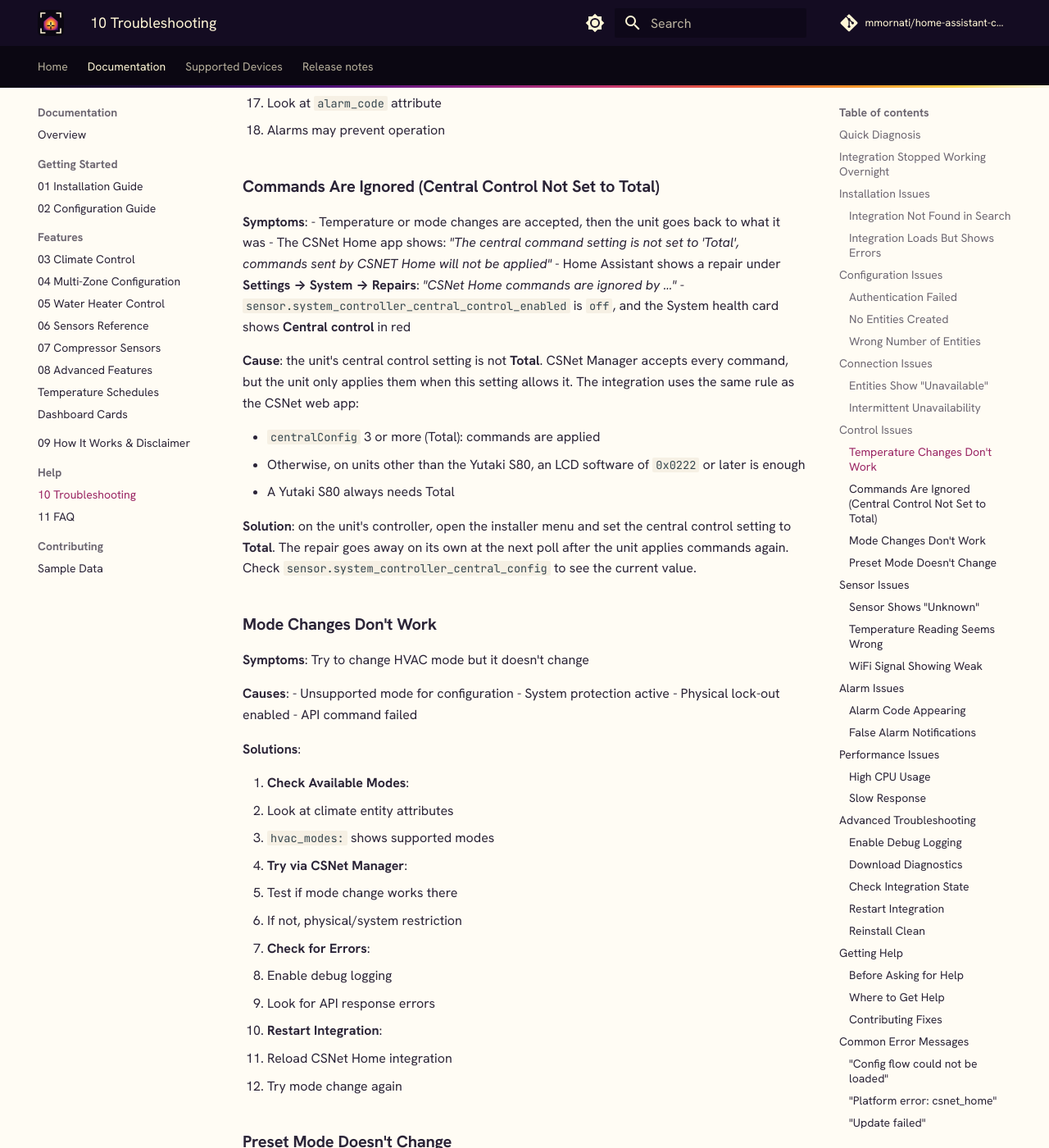
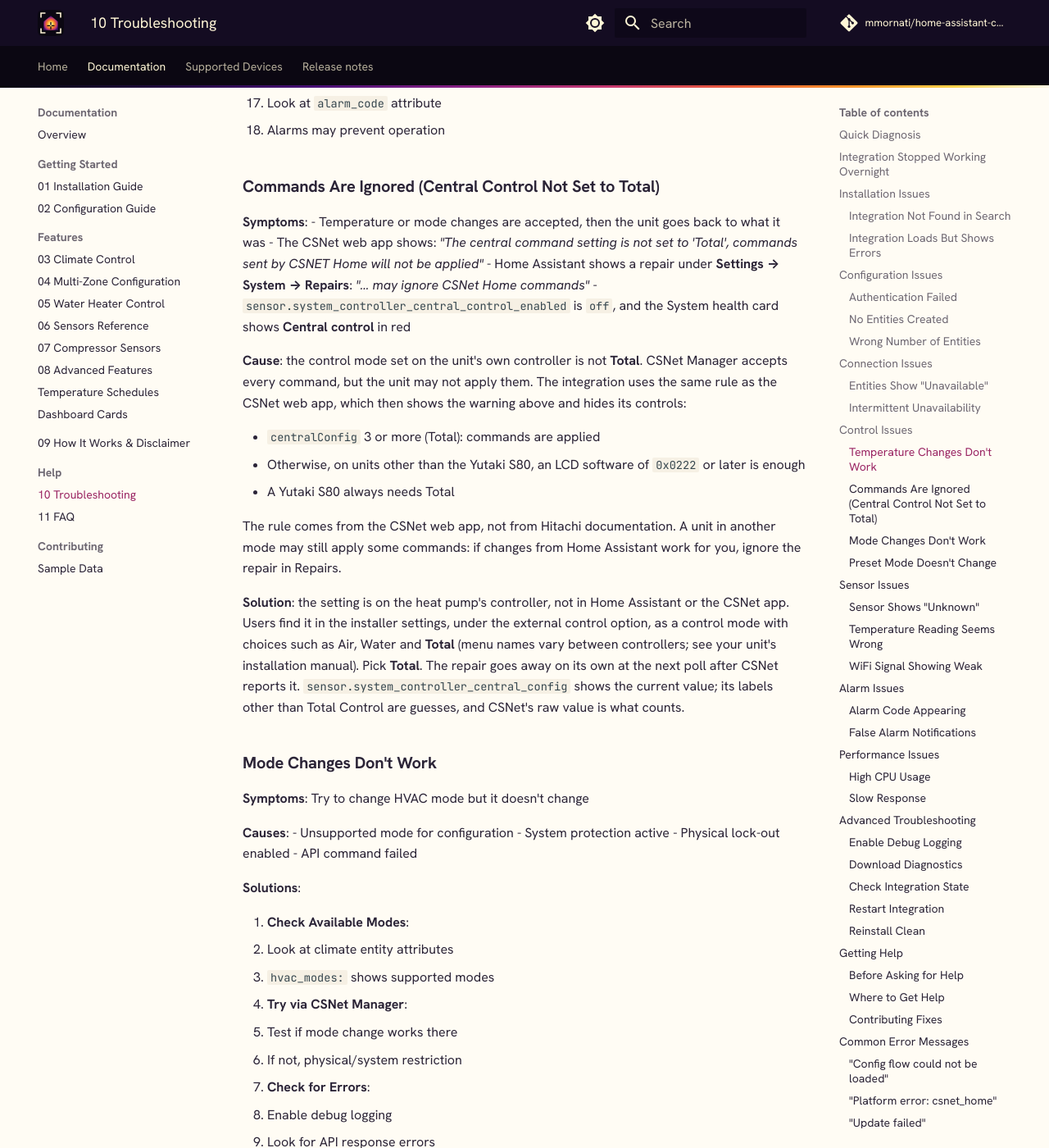
Before and after one commit to mmornati/home-assistant-csnet-home, an MkDocs documentation site: the page built from docs/wiki/Troubleshooting.md, in a window 1280 px wide and 1400 px high, scrolled down 8702 px. Shown: the whole window at 82% size. Built offline with MkDocs 1.6.1 and Material for MkDocs 9.7.7, drawn with Linux system fonts in a browser that asks for light colours; some web fonts are replaced; comment, search, counter and statistics services are not loaded.

Commit message:
fix: central control repair says "may ignore", no flicker on lcdSoft 0
Checked against the history: in Feb 2025 the maintainer's unit reported
centralConfig 0 (discussion #21) while HA mode changes worked in May
2025, and the rule comes only from the CSNet web app. So the repair, the
card and the docs now say commands *may* be ignored, and that the repair
can be ignored when changes work.

CSNet sends lcdSoft 0 for a poll or two on running units (3 times in the
2026-11-19 recorded sample). The web app counts 0 as fine, which would
make the repair of a unit not set to Total disappear and come back. 0 is
now "not known": the repair is left as it is, the sensor is unknown.

Troubleshooting now says where users find the setting (installer
settings, external control option, control mode Air / Water / Total).

```diff
--- a/docs/wiki/Troubleshooting.md
+++ b/docs/wiki/Troubleshooting.md
@@ -354,17 +354,19 @@ See [How It Works](How-It-Works.md) for how the integration talks to CSNet Manag
 
 **Symptoms**:
 - Temperature or mode changes are accepted, then the unit goes back to what it was
-- The CSNet Home app shows: *"The central command setting is not set to 'Total', commands sent by CSNET Home will not be applied"*
-- Home Assistant shows a repair under **Settings → System → Repairs**: *"CSNet Home commands are ignored by …"*
+- The CSNet web app shows: *"The central command setting is not set to 'Total', commands sent by CSNET Home will not be applied"*
+- Home Assistant shows a repair under **Settings → System → Repairs**: *"… may ignore CSNet Home commands"*
 - `sensor.system_controller_central_control_enabled` is `off`, and the System health card shows **Central control** in red
 
-**Cause**: the unit's central control setting is not **Total**. CSNet Manager accepts every command, but the unit only applies them when this setting allows it. The integration uses the same rule as the CSNet web app:
+**Cause**: the control mode set on the unit's own controller is not **Total**. CSNet Manager accepts every command, but the unit may not apply them. The integration uses the same rule as the CSNet web app, which then shows the warning above and hides its controls:
 
 - `centralConfig` 3 or more (Total): commands are applied
 - Otherwise, on units other than the Yutaki S80, an LCD software of `0x0222` or later is enough
 - A Yutaki S80 always needs Total
 
-**Solution**: on the unit's controller, open the installer menu and set the central control setting to **Total**. The repair goes away on its own at the next poll after the unit applies commands again. Check `sensor.system_controller_central_config` to see the current value.
+The rule comes from the CSNet web app, not from Hitachi documentation. A unit in another mode may still apply some commands: if changes from Home Assistant work for you, ignore the repair in Repairs.
+
+**Solution**: the setting is on the heat pump's controller, not in Home Assistant or the CSNet app. Users find it in the installer settings, under the external control option, as a control mode with choices such as Air, Water and **Total** (menu names vary between controllers; see your unit's installation manual). Pick **Total**. The repair goes away on its own at the next poll after CSNet reports it. `sensor.system_controller_central_config` shows the current value; its labels other than Total Control are guesses, and CSNet's raw value is what counts.
 
 ### Mode Changes Don't Work
 
```
Also changed, not shown: docs/wiki/Sensors-Reference.md (+2 -2 lines), 11 other files.
